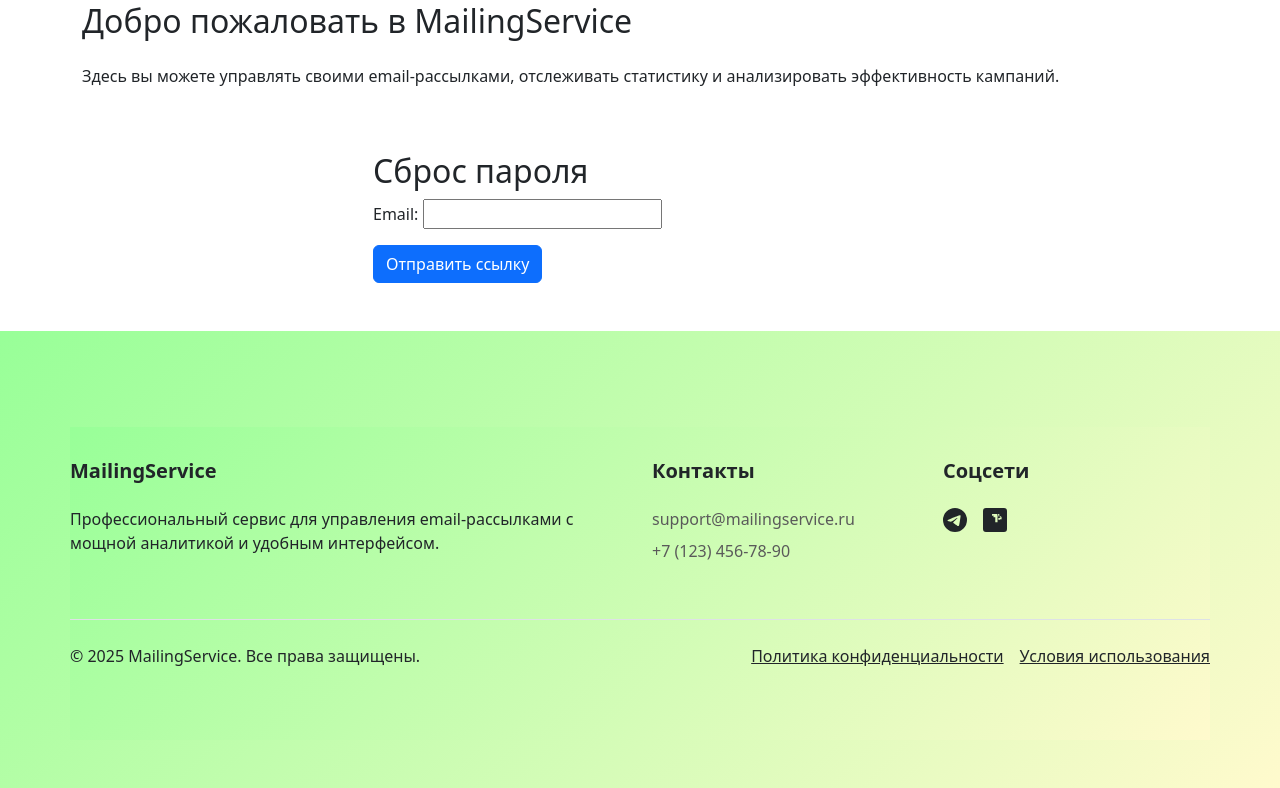
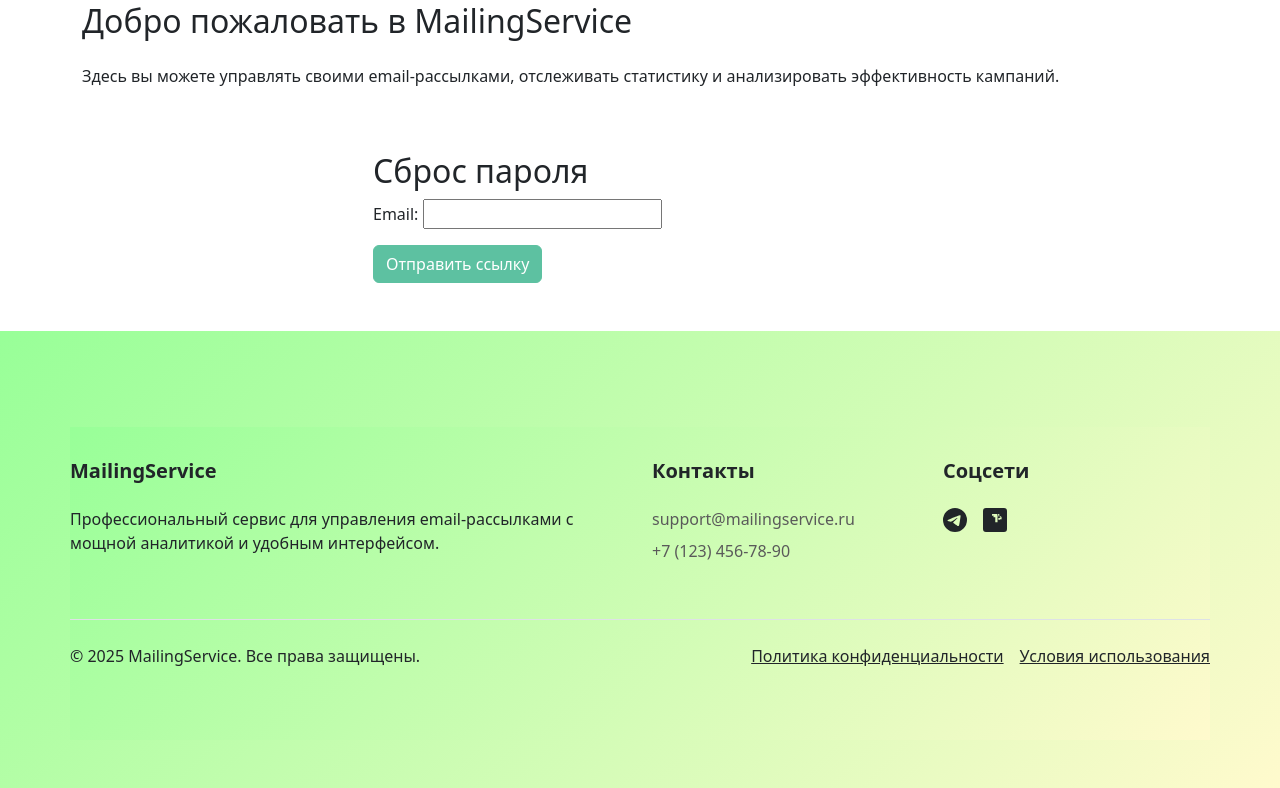
Before and after one commit to YuliaSamoylova0803/Web_application_django, a Django app: page /users/password_reset/ in a window 1280 px wide. Shown: the part 283-1071 px from the top of the page. Run offline with Django 5.2, Linux system fonts and the light colour scheme; some libraries are stand-ins or nearby versions.

Commit message:
update template html password reset form

```diff
--- a/users/templates/users/password_reset_form.html
+++ b/users/templates/users/password_reset_form.html
@@ -16,7 +16,7 @@
                         </div>
                     {% endif %}
                 </div>
-                <button type="submit" class="btn btn-primary mt-3">Отправить ссылку</button>
+                <button type="submit" class="btn btn-mint mt-3">Отправить ссылку</button>
             </form>
         </div>
     </div>
```
